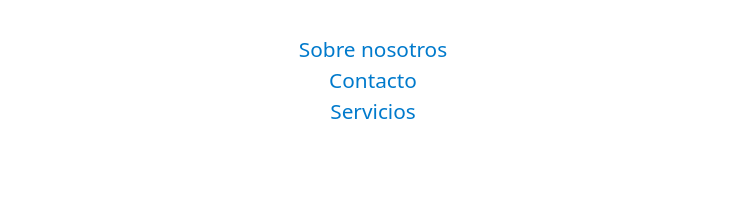
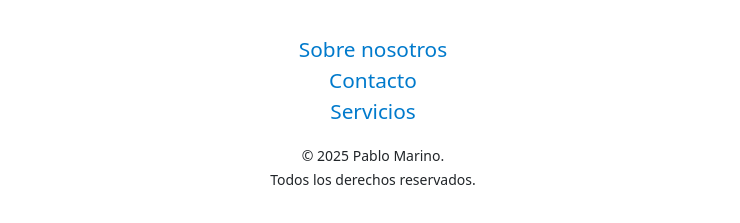
Before and after one commit to pmarino2013/btu-refri, an Astro site: page / in a window 1280 px wide. Shown: the part 2489-2712 px from the top of the page, 267-1007 px from the left. Before the commit the page ends 2680 px from the top, so only its background shows below. Built offline with nearby package versions, Linux system fonts and the light colour scheme; Astro itself is replaced by a stand-in of ours.

Commit message:
Agrego enlace en el brand del menú y la marca registrada en el footer

```diff
--- a/src/components/Footer.astro
+++ b/src/components/Footer.astro
@@ -20,6 +20,12 @@
         <i class="bi bi-instagram icon"></i>
         <i class="bi bi-facebook icon"></i>
       </div>
+    </div>
+    <div class="col-12">
+      <small class="mt-4">
+        &copy; {new Date().getFullYear()} Pablo Marino.<br /> Todos los derechos
+        reservados.
+      </small>
     </div>
   </div>
 </div>
--- a/src/components/Navbar.astro
+++ b/src/components/Navbar.astro
@@ -5,7 +5,7 @@ console.log(pathname);
 
 <nav class="navbar navbar-expand-lg bg-nav">
   <div class="container">
-    <a class="navbar-brand" href="#">
+    <a class="navbar-brand" href="/">
       <img src="/logo.png" alt="logo de la empresa BTU" />
     </a>
     <button
```
